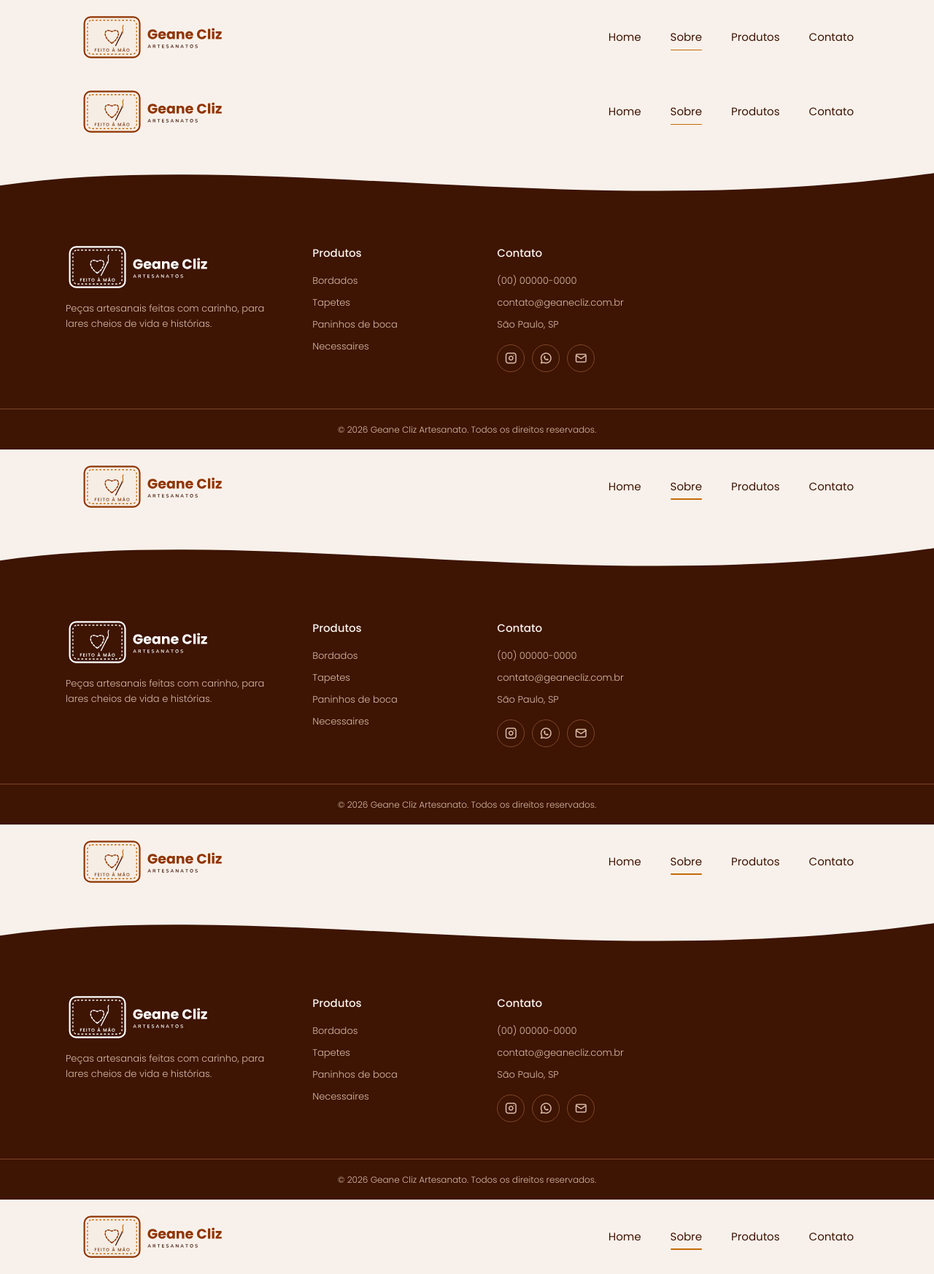
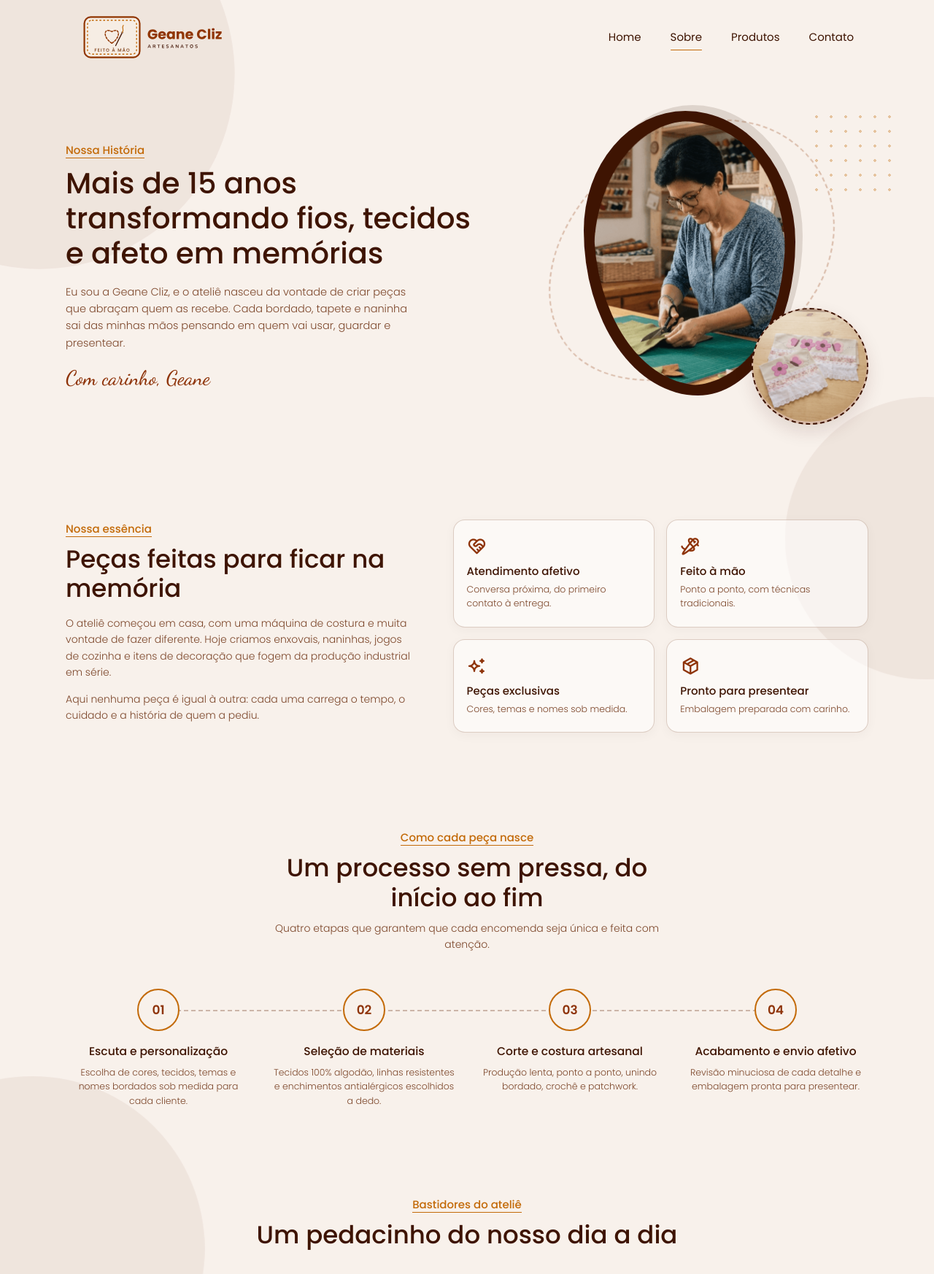
Before and after one commit to marsilho/geane-cliz-artesanatos, a Laravel app: page /sobre in a window 1280 px wide. Shown: the top 1746 px of the page at 73% size. Run offline with Laravel 12, Linux system fonts and the light colour scheme.

Commit message:
Ajustando sessões da pagina sobre

```diff
--- a/public/site/css/components/banner.css
+++ b/public/site/css/components/banner.css
@@ -337,7 +337,8 @@
     bottom: 30px;
     z-index: 3;
     border-radius: 50%;
-    border: dashed 2px var(--terracota);
+    border: dashed 2px var(--cafe);
+    background: var(--bege);
 }
 
 /* =========================================
@@ -351,7 +352,8 @@
     bottom: -30px;
     z-index: 4;
     border-radius: 50%;
-    border: dashed 2px var(--terracota);
+    border: dashed 2px var(--cafe);
+    background: var(--bege);
 }
 
 /* =========================================
@@ -365,7 +367,8 @@
     bottom: 15px;
     z-index: 3;
     border-radius: 50%;
-    border: dashed 2px var(--terracota);
+    border: dashed 2px var(--cafe);
+    background: var(--bege);
 }
 
 /* =========================================
--- a/public/site/css/style.css
+++ b/public/site/css/style.css
@@ -1,4 +1,3 @@
-
 /* Importação dos Componentes e Secções */
 @import url("components/banner.css");
 @import url("components/sobre.css");
@@ -198,7 +197,6 @@ h2 {
 
 /* FIM HEADER */
 
-
 /* =========================================
    FOOTER
    ========================================= */
@@ -358,8 +356,6 @@ h2 {
     }
 }
 
-
-
 /* =========================================
    PÁGINA SOBRE — ATELIÊ GEANE CLIZ
    ========================================= */
@@ -377,11 +373,52 @@ h2 {
     opacity: 0.07;
     pointer-events: none;
     z-index: 0;
+    animation: flutuarBolha 14s ease-in-out infinite;
 }
-.bubble.b1 { width: 520px; height: 520px; left: -220px; top: -140px; }
-.bubble.b2 { width: 380px; height: 380px; right: -170px; top: 560px; }
-.bubble.b3 { width: 460px; height: 460px; left: -200px; top: 1500px; }
-.bubble.b4 { width: 340px; height: 340px; right: -140px; top: 2300px; }
+
+/* Defina tempos ou delays ligeiramente diferentes para cada bolha ganhar movimento orgânico */
+.bubble.b1 {
+    width: 520px;
+    height: 520px;
+    left: -220px;
+    top: -140px;
+    animation-duration: 16s;
+}
+.bubble.b2 {
+    width: 380px;
+    height: 380px;
+    right: -170px;
+    top: 560px;
+    animation-duration: 12s;
+    animation-delay: -2s;
+}
+.bubble.b3 {
+    width: 460px;
+    height: 460px;
+    left: -200px;
+    top: 1500px;
+    animation-duration: 18s;
+    animation-delay: -4s;
+}
+.bubble.b4 {
+    width: 340px;
+    height: 340px;
+    right: -140px;
+    top: 2300px;
+    animation-duration: 13s;
+    animation-delay: -1s;
+}
+
+/* Keyframes da flutuação suave */
+@keyframes flutuarBolha {
+    0%,
+    100% {
+        transform: translate(0, 0) scale(1);
+    }
+    50% {
+        transform: translate(15px, -20px) scale(1.03);
+    }
+}
 
 .dots-decoration {
     position: absolute;
@@ -396,7 +433,10 @@ h2 {
     opacity: 0.35;
 }
 
-.about-hero, .essence-section, .process-section, .behind-scenes {
+.about-hero,
+.essence-section,
+.process-section,
+.behind-scenes {
     position: relative;
     z-index: 1;
 }
@@ -408,7 +448,7 @@ h2 {
 }
 .about-hero-grid {
     display: grid;
-    grid-template-columns: 1.1fr 1fr;
+    grid-template-columns: 1.2fr 1fr;
     gap: 50px;
     align-items: center;
 }
@@ -423,7 +463,7 @@ h2 {
     color: var(--medio);
 }
 .signature {
-    font-family: 'Dancing Script', cursive;
+    font-family: "Dancing Script", cursive;
     font-size: 28px;
     color: var(--vinho);
     margin-top: 14px;
@@ -465,13 +505,15 @@ h2 {
     top: -16px;
     width: 322px;
     height: 422px;
-    border: 2px dashed var(--terracota);
+    border: 2px dashed var(--bege);
     border-radius: 48% 52% 46% 54% / 42% 46% 54% 58%;
     animation: rotateStitch 40s linear infinite;
     pointer-events: none;
 }
 @keyframes rotateStitch {
-    to { transform: rotate(360deg); }
+    to {
+        transform: rotate(360deg);
+    }
 }
 .bubble-photo {
     position: absolute;
@@ -481,7 +523,7 @@ h2 {
     height: 160px;
     border-radius: 50%;
     overflow: hidden;
-    border: 6px solid var(--fundo);
+    border: dashed 2px var(--cafe);
     background: var(--bege);
     box-shadow: 0 10px 25px rgba(62, 20, 2, 0.12);
 }
@@ -516,17 +558,21 @@ h2 {
     grid-template-columns: 1fr 1fr;
     gap: 16px;
 }
+
+/* Card com transição forçada para garantir a subida ao passar o mouse */
 .pillar-card {
     background: rgba(255, 255, 255, 0.55);
     border: 1px solid rgba(125, 71, 43, 0.25);
     border-radius: 16px;
     padding: 22px 18px;
-    transition: transform .3s ease, border-color .3s ease;
+    box-shadow: 0 4px 15px rgba(62, 20, 2, 0.04);
+    transition: transform 0.5s ease !important;
 }
 .pillar-card:hover {
-    transform: translateY(-5px);
-    border-color: var(--terracota);
+    transform: translateY(-6px) !important;
+    box-shadow: 0 10px 25px rgba(62, 20, 2, 0.1);
 }
+
 .pillar-card i {
     font-size: 28px;
     color: var(--vinho);
@@ -594,7 +640,7 @@ h2 {
     color: var(--vinho);
     position: relative;
     z-index: 1;
-    transition: .3s;
+    transition: 0.3s;
 }
 .step-item:hover .step-number {
     background: var(--terracota);
@@ -643,7 +689,7 @@ h2 {
     width: 100%;
     height: 100%;
     object-fit: cover;
-    transition: transform .5s ease;
+    transition: transform 0.5s ease;
 }
 .mosaic-item:hover img {
     transform: scale(1.06);
@@ -677,7 +723,8 @@ h2 {
 
 /* ---------- Responsivo ---------- */
 @media (max-width: 960px) {
-    .about-hero-grid, .essence-grid {
+    .about-hero-grid,
+    .essence-grid {
         grid-template-columns: 1fr;
     }
     .about-composition {
@@ -695,7 +742,8 @@ h2 {
     }
 }
 @media (max-width: 560px) {
-    .pillars-grid, .steps-grid {
+    .pillars-grid,
+    .steps-grid {
         grid-template-columns: 1fr;
     }
     .mosaic-grid {
@@ -708,5 +756,7 @@ h2 {
     }
 }
 @media (prefers-reduced-motion: reduce) {
-    .stitch-ring { animation: none; }
+    .stitch-ring {
+        animation: none;
+    }
 }
--- a/resources/views/partials/footer.blade.php
+++ b/resources/views/partials/footer.blade.php
@@ -10,7 +10,18 @@
                 <p>Peças artesanais feitas com carinho, para lares cheios de vida e histórias.</p>
             </div>
 
-            {{-- Coluna 2: Produtos (Opcional, se quiser manter) --}}
+            {{-- Coluna 2: Navegação --}}
+            <div>
+                <h4>Navegação</h4>
+                <ul>
+                    <li><a href="{{ url('/') }}">Home</a></li>
+                    <li><a href="{{ route('site.sobre') }}">Sobre</a></li>
+                    <li><a href="{{ url('/#produtos') }}">Produtos</a></li>
+                    <li><a href="#contato">Contato</a></li>
+                </ul>
+            </div>
+
+            {{-- Coluna 3: Produtos --}}
             <div>
                 <h4>Produtos</h4>
                 <ul>
@@ -21,7 +32,7 @@
                 </ul>
             </div>
 
-            {{-- Coluna 3: Contato e Redes Sociais --}}
+            {{-- Coluna 4: Contato e Redes Sociais --}}
             <div>
                 <h4>Contato</h4>
                 <ul>
--- a/resources/views/site/sobre/banner-sobre.blade.php
+++ b/resources/views/site/sobre/banner-sobre.blade.php
@@ -1,16 +1,3 @@
-@extends('layout.site')
-
-@section('conteudo')
-
-<main class="page-wrapper">
-    {{-- Bolhas contínuas que atravessam as seções --}}
-    <span class="bubble b1"></span>
-    <span class="bubble b2"></span>
-    <span class="bubble b3"></span>
-    <span class="bubble b4"></span>
-    <span class="dots-decoration"></span>
-
-    {{-- ===== 1. MINI-HERO ===== --}}
 <section class="about-hero">
     <div class="container about-hero-grid">
         <div class="about-hero-text" data-aos="fade-right">
@@ -24,14 +11,12 @@
             <div class="stitch-ring"></div>
             <div class="main-frame">
                 <div class="frame-photo">
-                        <img src="{{ asset('site/img/geane-atelie.png') }}" alt="Geane Cliz no ateliê">
+                    <img src="{{ asset('site/img/sobre/banner-sobre.png') }}" alt="Geane Cliz no ateliê">
                 </div>
             </div>
             <div class="bubble-photo">
-                    <img src="{{ asset('site/img/detalhe-bordado.png') }}" alt="Mãos bordando">
+                <img src="{{ asset('site/img/sobre/banner-sobre-menor.png') }}" alt="Mãos bordando">
             </div>
         </div>
     </div>
 </section>
-
-@endsection
--- a/resources/views/site/sobre/bastidores.blade.php
+++ b/resources/views/site/sobre/bastidores.blade.php
@@ -1,16 +1,3 @@
-@extends('layout.site')
-
-@section('conteudo')
-
-<main class="page-wrapper">
-    {{-- Bolhas contínuas que atravessam as seções --}}
-    <span class="bubble b1"></span>
-    <span class="bubble b2"></span>
-    <span class="bubble b3"></span>
-    <span class="bubble b4"></span>
-    <span class="dots-decoration"></span>
-
-    {{-- ===== 4. BASTIDORES + CTA ===== --}}
  <section class="behind-scenes">
      <div class="container">
          <div class="scenes-header" data-aos="fade-up">
@@ -43,6 +30,3 @@
          </div>
      </div>
  </section>
-</main>
-
-@endsection
--- a/resources/views/site/sobre/processo.blade.php
+++ b/resources/views/site/sobre/processo.blade.php
@@ -1,16 +1,3 @@
-@extends('layout.site')
-
-@section('conteudo')
-
-<main class="page-wrapper">
-    {{-- Bolhas contínuas que atravessam as seções --}}
-    <span class="bubble b1"></span>
-    <span class="bubble b2"></span>
-    <span class="bubble b3"></span>
-    <span class="bubble b4"></span>
-    <span class="dots-decoration"></span>
-
-
 <section class="process-section">
     <div class="container">
         <div class="process-header" data-aos="fade-up">
@@ -43,7 +30,3 @@
         </div>
     </div>
 </section>
-
-</main>
-
-@endsection
--- a/resources/views/site/sobre/sobre.blade.php
+++ b/resources/views/site/sobre/sobre.blade.php
@@ -1,8 +1,17 @@
 @extends('layout.site')
 
 @section('content')
-@include('site.sobre.banner-sobre')
-@include('site.sobre.valores')
-@include('site.sobre.processo')
-@include('site.sobre.bastidores')
+<main class="page-wrapper">
+    <span class="bubble b1"></span>
+    <span class="bubble b2"></span>
+    <span class="bubble b3"></span>
+    <span class="bubble b4"></span>
+    <span class="dots-decoration"></span>
+
+    {{-- Seções modulares na ordem correta --}}
+    @include('site.sobre.banner-sobre')
+    @include('site.sobre.valores')
+    @include('site.sobre.processo')
+    @include('site.sobre.bastidores')
+</main>
 @endsection
--- a/resources/views/site/sobre/valores.blade.php
+++ b/resources/views/site/sobre/valores.blade.php
@@ -1,16 +1,3 @@
-@extends('layout.site')
-
-@section('conteudo')
-
-<main class="page-wrapper">
-    {{-- Bolhas contínuas que atravessam as seções --}}
-    <span class="bubble b1"></span>
-    <span class="bubble b2"></span>
-    <span class="bubble b3"></span>
-    <span class="bubble b4"></span>
-    <span class="dots-decoration"></span>
-
-    {{-- ===== 2. ESSÊNCIA E VALORES ===== --}}
 <section class="essence-section">
     <div class="container essence-grid">
         <div class="essence-text" data-aos="fade-up">
@@ -44,6 +31,3 @@
         </div>
     </div>
 </section>
-</main>
-
-@endsection
```
Also changed, not shown: public/site/img/sobre/banner-sobre-menor.png (added), public/site/img/sobre/banner-sobre.png (added), 2 other files. Lines whose indentation alone changed are shown as unchanged.
